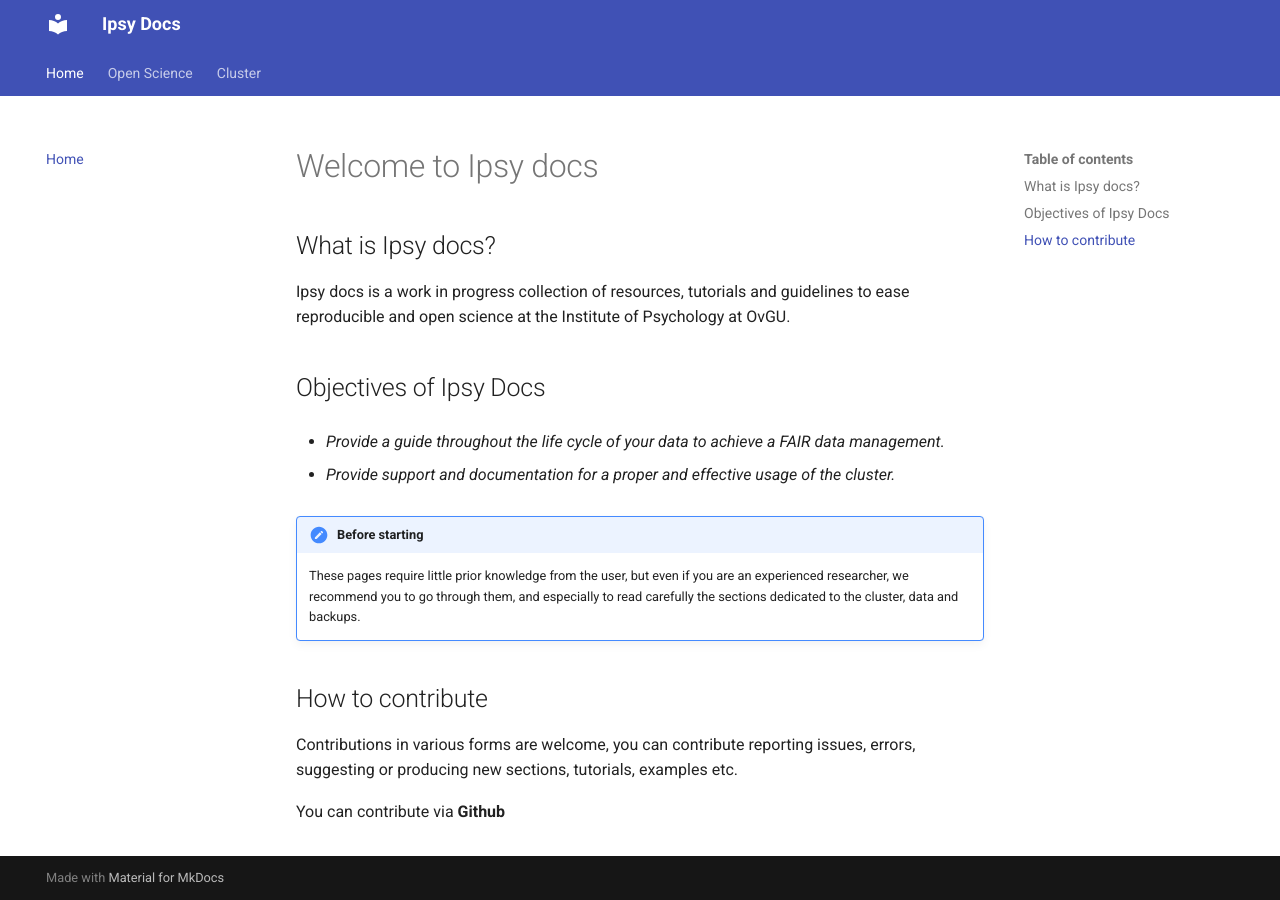
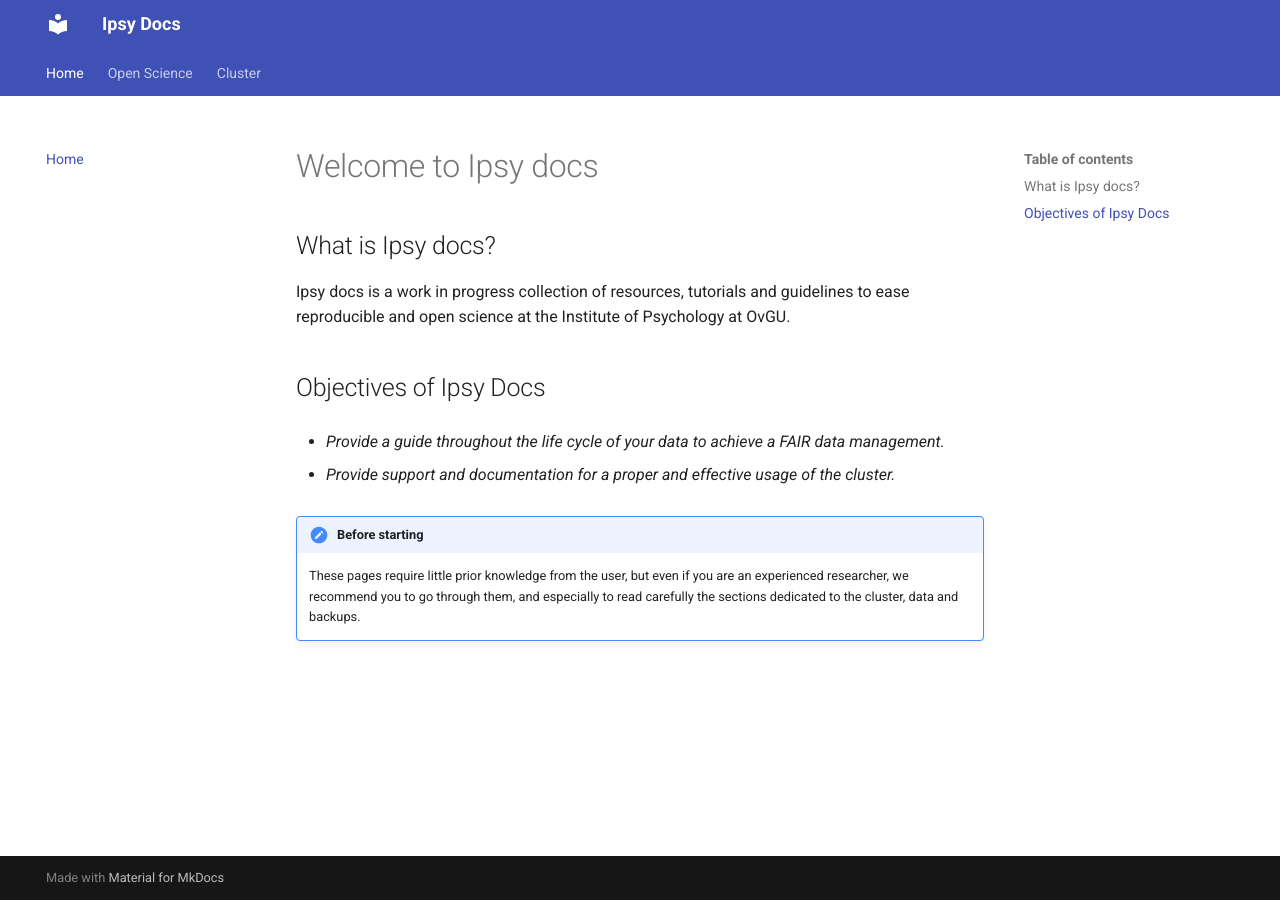
Before and after one commit to pvavra/temp-ipsy, an MkDocs documentation site: the page built from docs/index.md, in a window 1280 px wide. Built offline with MkDocs 1.6.1 and Material for MkDocs 9.7.7, drawn with Linux system fonts in a browser that asks for light colours.

Commit message:
Delete contribution statement

```diff
--- a/docs/index.md
+++ b/docs/index.md
@@ -12,9 +12,3 @@ Ipsy docs is a work in progress collection of resources, tutorials and guideline
 
 !!! note "Before starting"
     These pages require little prior knowledge from the user, but even if you are an experienced researcher, we recommend you to go through them, and especially to read carefully the sections dedicated to the cluster, data and backups.
-
-## How to contribute
-
-Contributions in various forms are welcome, you can contribute reporting issues, errors, suggesting or producing new sections, tutorials, examples etc.
-
-You can contribute via **Github**
```
